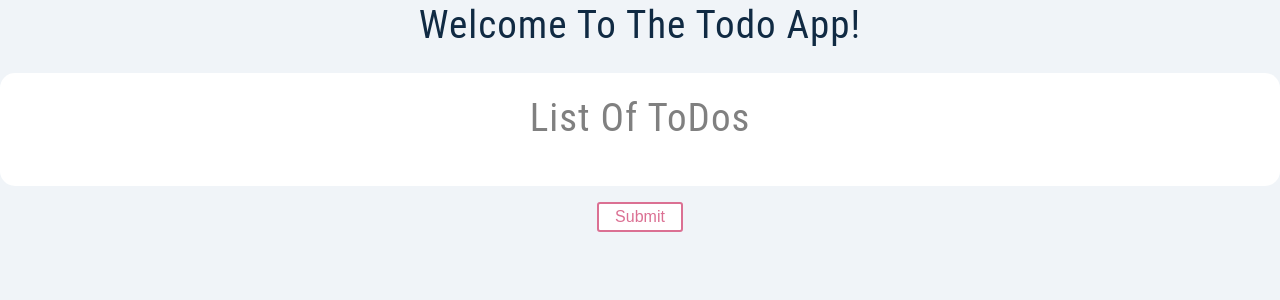
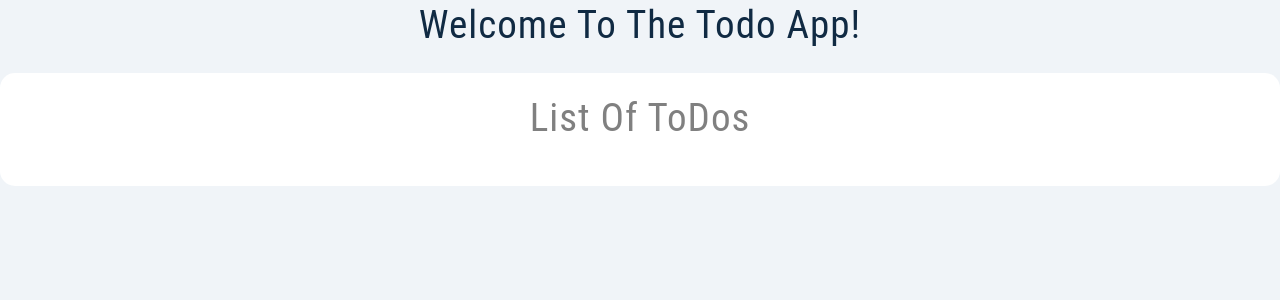
Before and after one commit to ayazhankadessova/ToDoApp, a React (Create React App) app in the folder to-do-frontend/: page / in a window 1280 px wide. Shown: the top 300 px of the page. Built offline with nearby package versions, Linux system fonts and the light colour scheme.

Commit message:
render form in todo

```diff
--- a/to-do-frontend/src/components/Form/index.js
+++ b/to-do-frontend/src/components/Form/index.js
@@ -1,12 +1,13 @@
 import React from 'react'
 import { FormContainer, Button, Input } from './styles'
 
-const Form = () => {
+function Form() {
   return (
-    <div>
-      <Button text='Submit'>Submit</Button>
-    </div>
+    <FormContainer>
+      <Input />
+      <Button>Add</Button>
+    </FormContainer>
   )
 }
 
-export default Form
+export default FormContainer
--- a/to-do-frontend/src/components/Todo/index.js
+++ b/to-do-frontend/src/components/Todo/index.js
@@ -1,11 +1,13 @@
 import React from 'react'
 import { Container } from './styles'
+import Form from '../Form'
 
 const Todo = () => {
   return (
     <Container>
       <h2>List of ToDos</h2>
       {/* Form Component */}
+      <Form />
       {/* To Do List */}
       {/* Key - to Do Completed or not? */}
       {/* giffy */}
```
